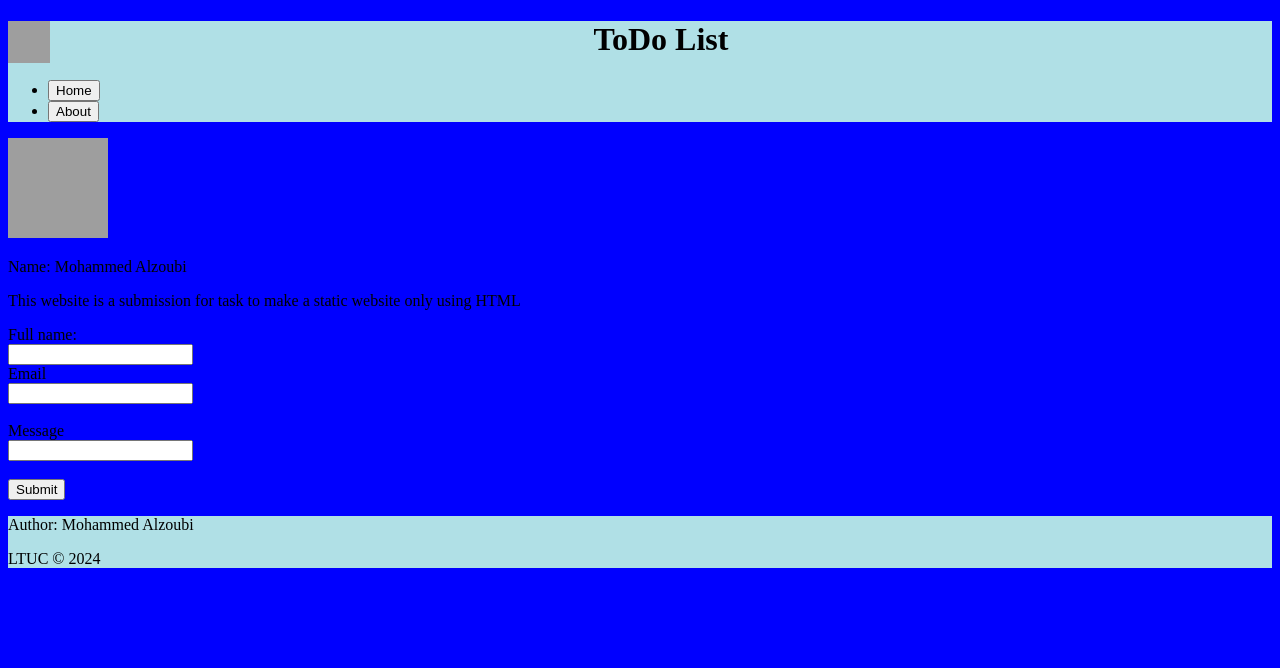
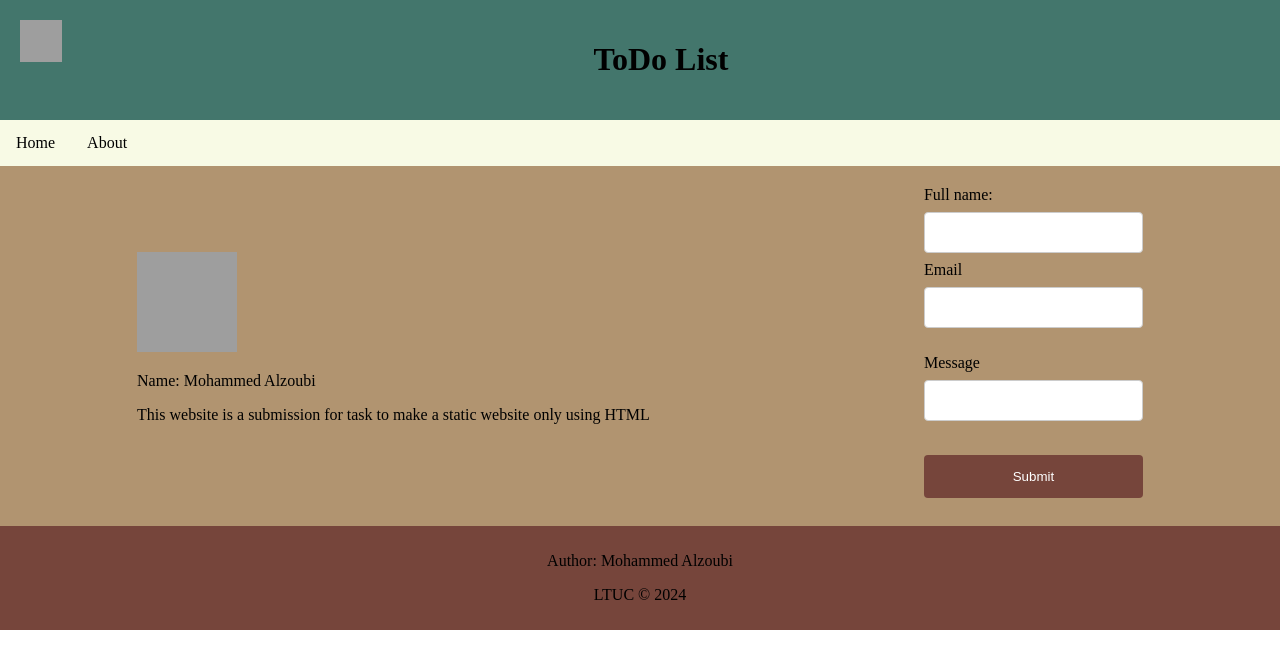
Before and after one commit to Alz3bi/todo-project, a plain HTML site: page about.html in a window 1280 px wide. Drawn offline with Linux system fonts and the light colour scheme; grey boxes are pictures that could not be loaded.

Commit message:
add css to project files

```diff
--- a/about.html
+++ b/about.html
@@ -5,23 +5,89 @@
     <meta name="viewport" content="width=device-width, initial-scale=1.0">
     <title>ToDo List</title>
     <style>
+        * {
+            box-sizing: border-box;
+        }
+        header{
+            background-color:#43766C;
+            padding: 20px;
+            text-align: center;
+        }
+        .topnav{
+            overflow: hidden;
+            background-color: #F8FAE5;
+        }
+        .topnav a {
+            float: left;
+            display: block;
+            color: #000000;
+            text-align: center;
+            padding: 14px 16px;
+            text-decoration: none;
+        }
+        .topnav a:hover {
+            background-color: #ddd;
+            color: black;
+        }
+        main{
+            background-color:#B19470;
+        }
+        .flex-container{
+            display: flex;
+            justify-content: center;
+            align-items: center;
+            padding-top: 20px;
+            padding-bottom: 20px;
+        }
+        .flex-container > div{
+            margin: 10px;
+            padding: 20px;
+            font-size: 30px;
+        }
+        section{
+            margin: auto;
+        }
+        input[type=text], select {
+            width: 100%;
+            padding: 12px 20px;
+            margin: 8px 0;
+            display: inline-block;
+            border: 1px solid #ccc;
+            border-radius: 4px;
+            box-sizing: border-box;
+        }
+        input[type=submit] {
+            width: 100%;
+            background-color: #76453B;
+            color: white;
+            padding: 14px 20px;
+            margin: 8px 0;
+            border: none;
+            border-radius: 4px;
+            cursor: pointer;
+        }
+        body{
+            margin: 0;
+        }
+        footer{
+            background-color:#76453B;
+            text-align: center;
+            padding: 10px;
+        }
     </style>
 </head>
-<body style="background-color:blue;">
-    <header style="background-color:powderblue;">
+<body>
+    <header>
         <img src="https://cdn-icons-png.flaticon.com/512/4697/4697260.png" alt="Logo" style="float:left;width:42px;height:42px;">
-        <h1 style="text-align:center;">
-
-            ToDo List
-        </h1>
-        <ul>
-            <li><button onclick="document.location='index.html'">Home</button></li>
-            <li><button onclick="document.location='about.html'">About</button></li>
-          </ul>
-
+        <h1>ToDo List</h1>
     </header>
+    <nav class="topnav">
+        <a href="index.html">Home</a>
+        <a href="about.html">About</a>
+    </nav>
 
     <main>
+        <div class="flex-container">
             <section>
                 <img src="https://www.pngall.com/wp-content/uploads/5/User-Profile-PNG-High-Quality-Image.png" alt="Logo" style="width:100px;height:100px;">
                 <p>
@@ -42,9 +108,10 @@
                     <input type="submit" value="Submit">
                 </form>
             </section>
+        </div>
     </main>
 
-    <footer style="background-color:powderblue;">
+    <footer>
         <p>Author: Mohammed Alzoubi</p>
         <p>LTUC &copy; 2024</p>
     </footer>
```
Also changed, not shown: index.html (+73 -14 lines). Lines whose indentation alone changed are shown as unchanged.
